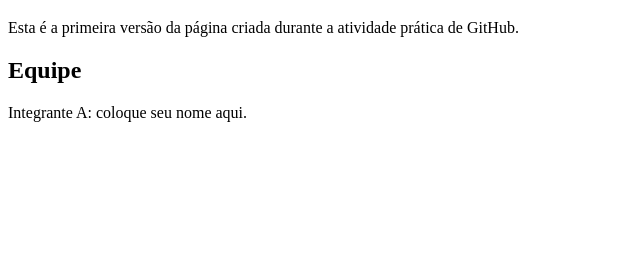
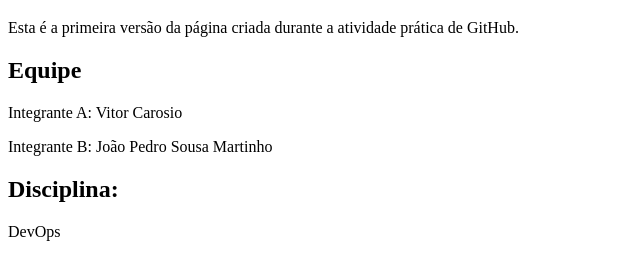
Before and after one commit to VitorCarosio05/dupla-web-github, a plain HTML site: page index.html in a window 1280 px wide. Shown: the part 61-340 px from the top of the page, without its empty margins (0-640 px from the left). Drawn offline with Linux system fonts and the light colour scheme.

Commit message:
Inserção de informações do segundo integrante e disciplina

```diff
--- a/index.html
+++ b/index.html
@@ -12,6 +12,9 @@ Esta é a primeira versão da página criada durante
 a atividade prática de GitHub.
 </p>
 <h2>Equipe</h2>
-<p>Integrante A: coloque seu nome aqui.</p>
+<p>Integrante A: Vitor Carosio</p>
+<p>Integrante B: João Pedro Sousa Martinho</p>
+<h2>Disciplina: </h2>
+<p>DevOps</p>
 </body>
 </html>
```
